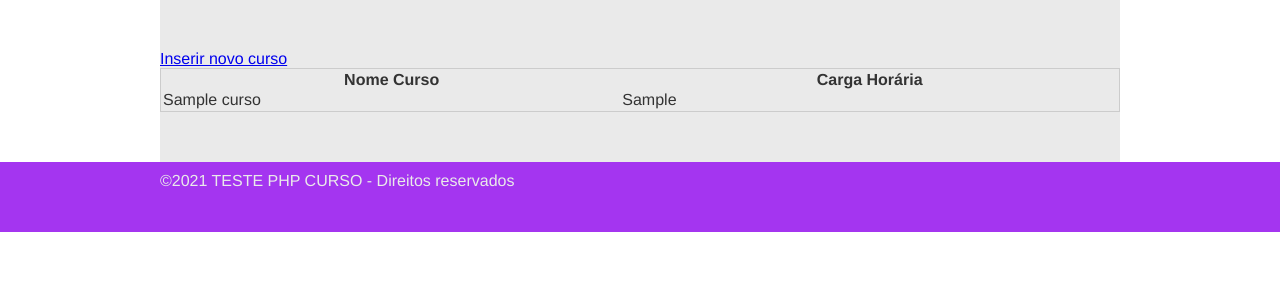
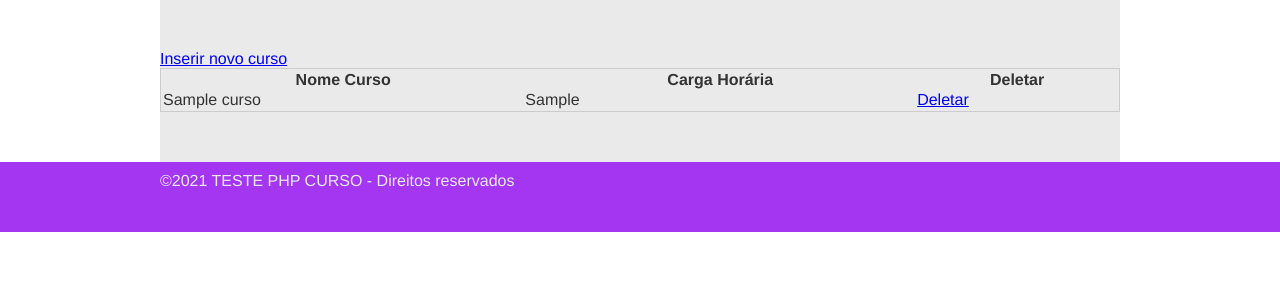
Before and after one commit to EdFigueiredo/crudphp, a PHP site: page /index.php?pagina=cursos in a window 1280 px wide. Shown: the part 120-420 px from the top of the page. Run offline with PHP 8.4, Linux system fonts and the light colour scheme; tables that the repository leaves empty or names only in its code hold one stand-in row (values such as "Sample post").

Commit message:
Add files via upload

```diff
--- a/cursos.php
+++ b/cursos.php
@@ -3,11 +3,17 @@
 	<tr>
 		<th>Nome Curso</th>
 		<th>Carga Horária</th>
+		<th>Deletar</th>
 	</tr>
 	<?php
 		include ('conecta.php');
 		while($linha = mysqli_fetch_array($consulta_cursos)){
 			echo '<tr><td>'.$linha['nome_curso'].'</td>';
-			echo '<td>'.$linha['carga_horaria'].'</td></tr>';
-		}?>
+			echo '<td>'.$linha['carga_horaria'].'</td>';
+
+		?>
+		<td><a href="#">Deletar</a></td></tr>
+		<?php
+		}
+		?>
 </table>
```
